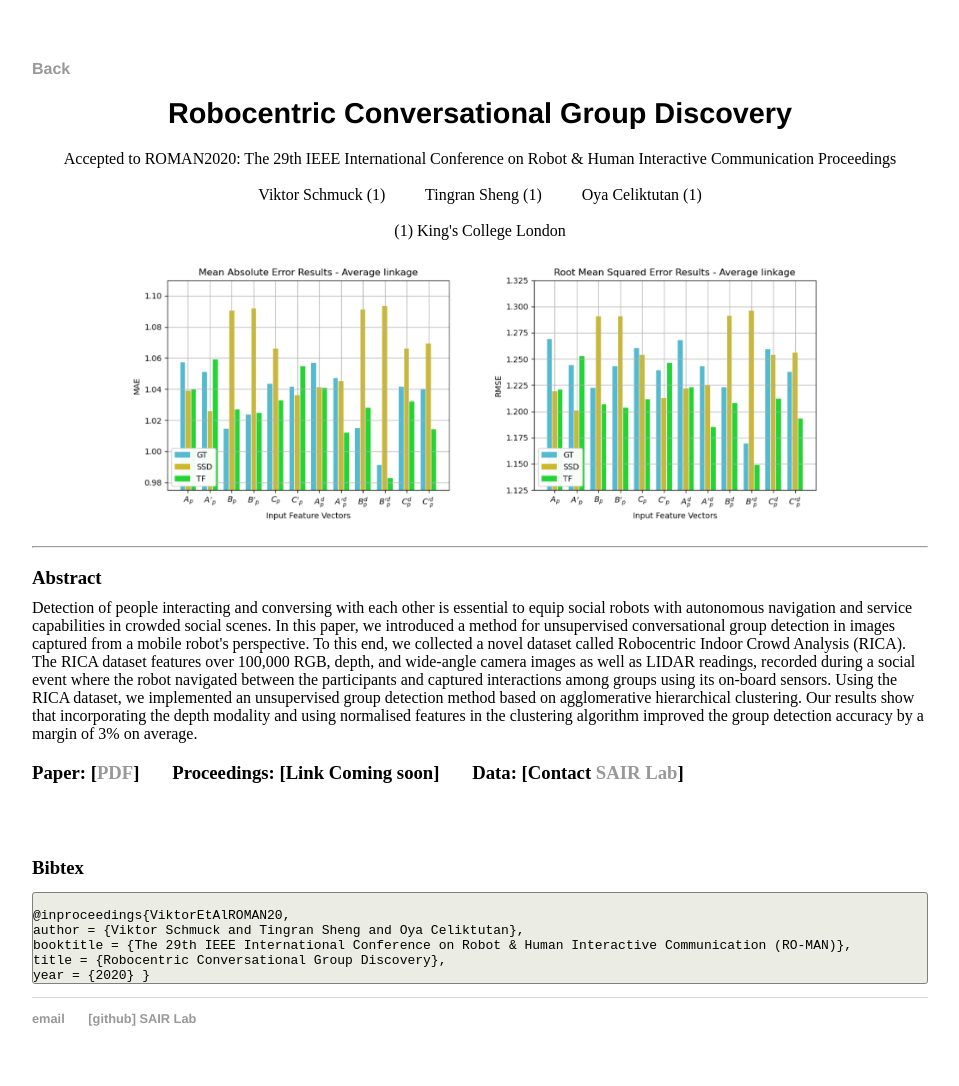
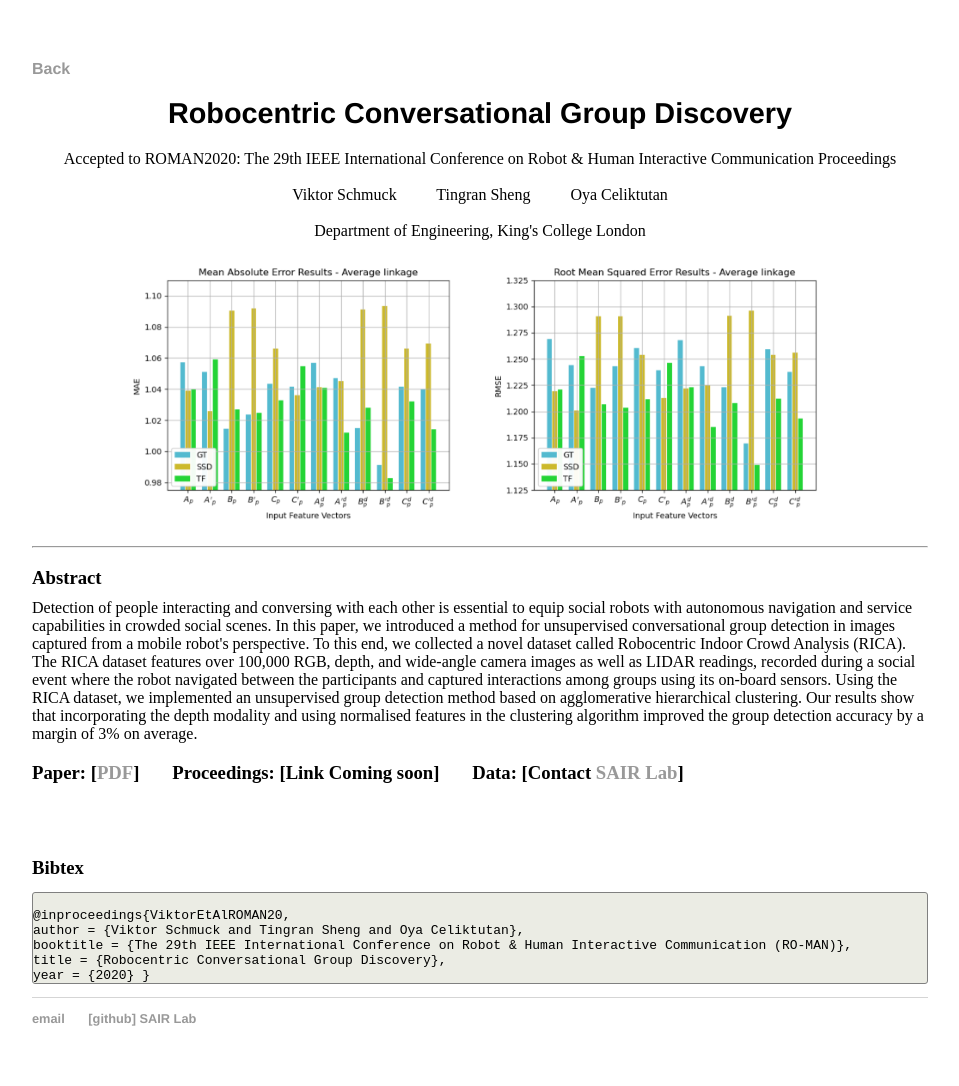
Before and after one commit to sairlab/sairlab.github.io, a Jekyll site: the page built from projects/Robocentric_CGD_ROMAN2020/index.html, in a window 1280 px wide. Shown: the whole page, without its empty margins (160-1119 px from the left). Built offline with Jekyll 4.4.1, drawn with Linux system fonts in a browser that asks for light colours.

Commit message:
final aesthetical corrections

```diff
--- a/projects/ObservationalImitation/index.html
+++ b/projects/ObservationalImitation/index.html
@@ -9,9 +9,9 @@ title: "Domain-Robust Visual Imitation Learning with Mutual Information Constrai
 	<center>
 		Accepted to ICLR2021: International Conference on Learning Representations <br>
 		<br>
-		<nobr>Edoardo Cetin<nobr>Oya Celiktutan (1)</nobr><br>
+		<nobr>Edoardo Cetin </nobr> &emsp;&emsp; Oya Celiktutan</nobr><br>
 		<br>
-		<nobr>(1) Department of Engineering, King's College London</nobr><br>
+		<nobr>Department of Engineering, King's College London</nobr><br>
 		<br>
 		<img style="vertical-align:middle" src="hopper_results.png"  width="60%" height="inherit"/>
 	</center>
--- a/projects/RICA_UKRAS/index.html
+++ b/projects/RICA_UKRAS/index.html
@@ -9,9 +9,9 @@ title: "RICA: Robocentric Indoor Crowd Analysis Dataset"
 	<center>
 		Published in UKRAS20 Conference: “Robots into the real world” Proceedings<br>
 		<br>
-		<nobr>Viktor Schmuck (1)</nobr> &emsp;&emsp; <nobr>Oya Celiktutan (1)</nobr><br>
+		<nobr>Viktor Schmuck </nobr> &emsp;&emsp; <nobr>Oya Celiktutan </nobr><br>
 		<br>
-		<nobr>(1) Department of Engineering, King's College London</nobr><br>
+		<nobr> Department of Engineering, King's College London</nobr><br>
 		<br>
 		<img style="vertical-align:middle" src="teaser.png"  width="100%" height="inherit"/>
 	</center>
--- a/projects/Robocentric_CGD_ROMAN2020/index.html
+++ b/projects/Robocentric_CGD_ROMAN2020/index.html
@@ -9,9 +9,9 @@ title: "Robocentric Conversational Group Discovery"
 	<center>
 		Accepted to ROMAN2020: The 29th IEEE International Conference on Robot & Human Interactive Communication Proceedings<br>
 		<br>
-		<nobr>Viktor Schmuck (1)</nobr> &emsp;&emsp; Tingran Sheng (1)</nobr> &emsp;&emsp; <nobr>Oya Celiktutan (1)</nobr><br>
+		<nobr>Viktor Schmuck </nobr> &emsp;&emsp; Tingran Sheng </nobr> &emsp;&emsp; <nobr>Oya Celiktutan </nobr><br>
 		<br>
-		<nobr>(1) King's College London</nobr><br>
+		<nobr>Department of Engineering, King's College London</nobr><br>
 		<br>
 		<img style="vertical-align:middle" src="teaser.png"  width="80%" height="inherit"/>
 	</center>
```
Also changed, not shown: 2 other files.
